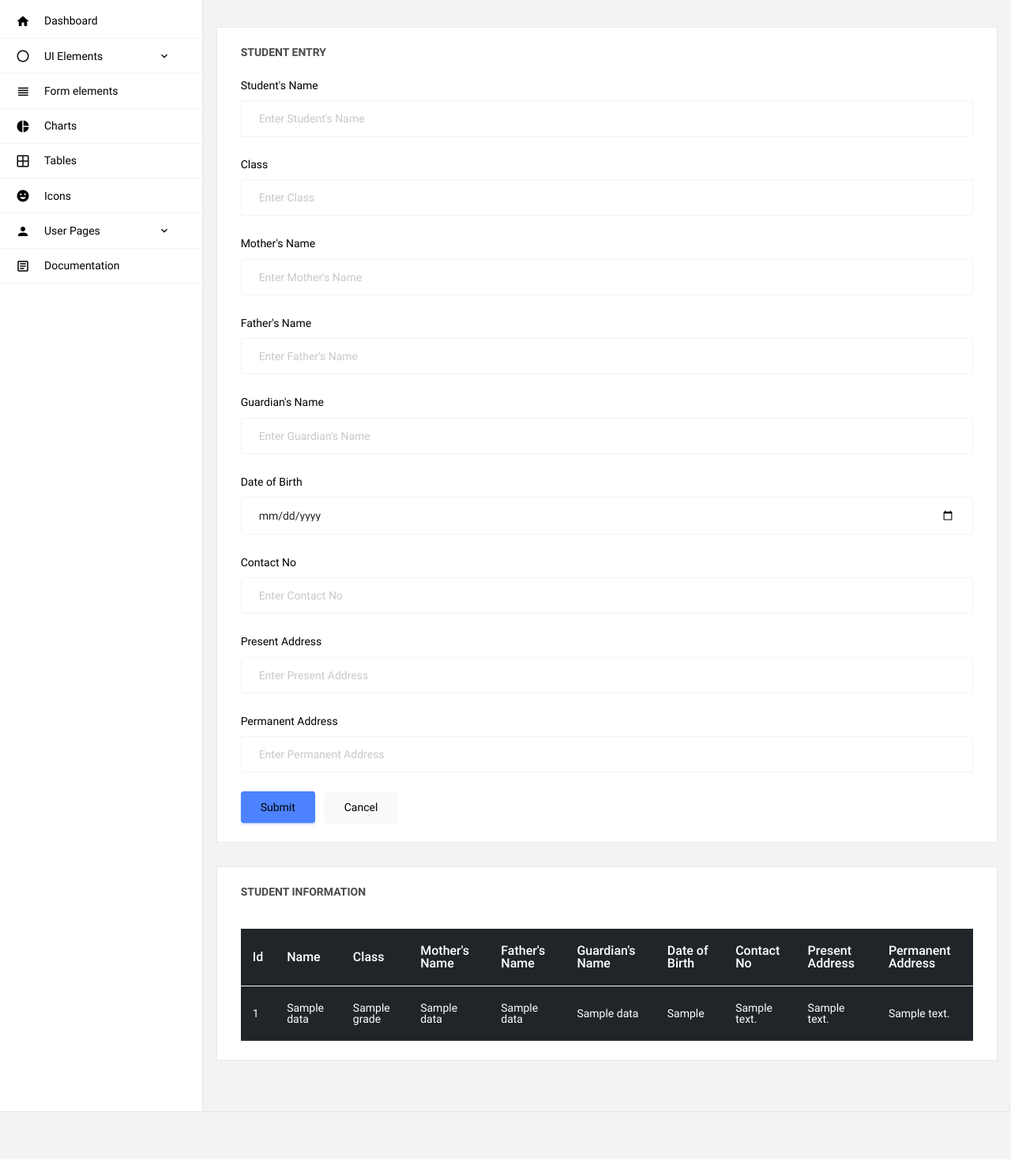
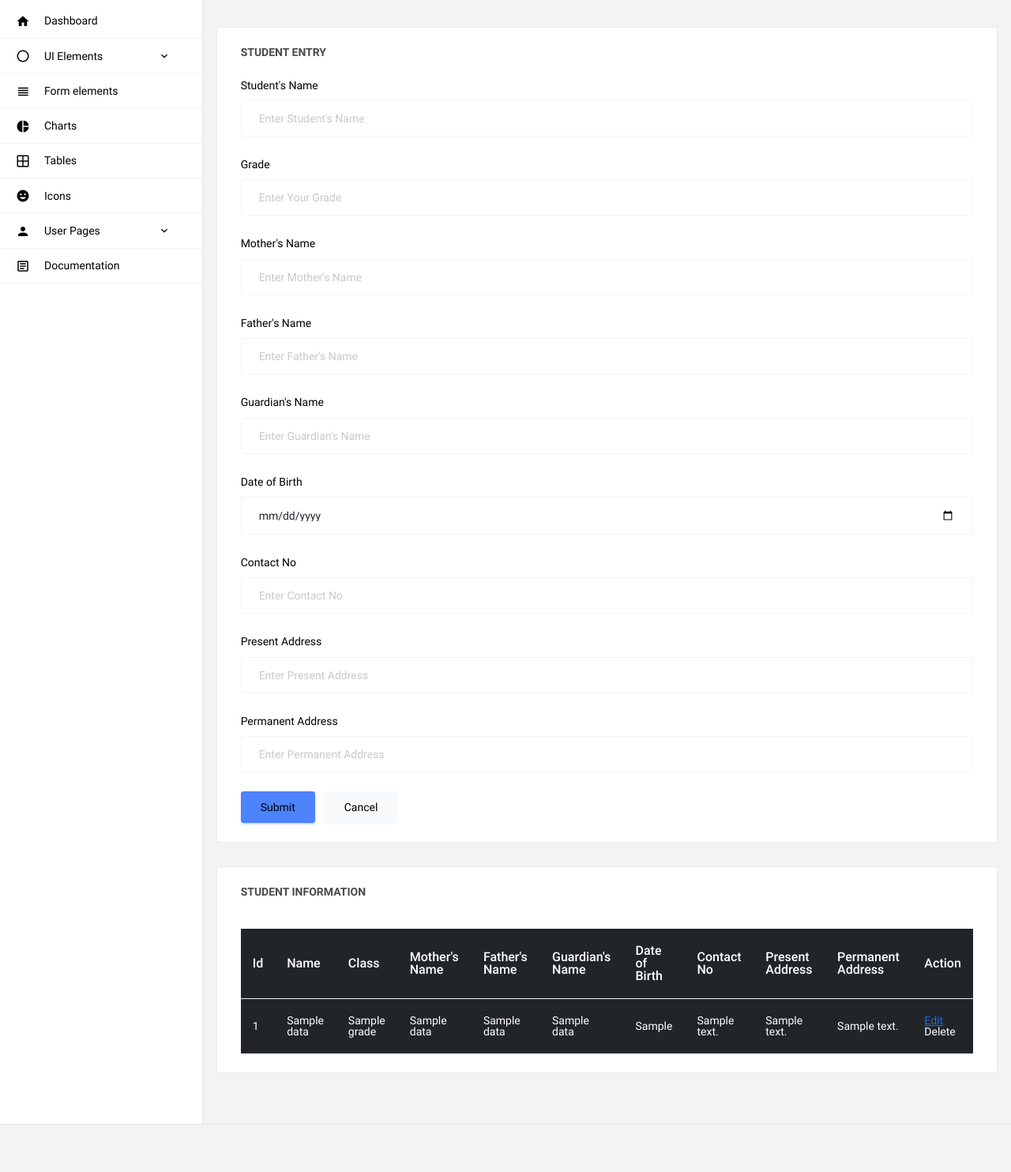
Before and after one commit to Sajjad106/test-project, a Django app: template my_test/templates/admin/student.html in a window 1280 px wide. Shown: the part 60-1544 px from the top of the page at 79% size. Before the commit the page ends 1468 px from the top, so only its background shows below. Run offline with Django 3.2, Linux system fonts and the light colour scheme; the template is opened without the code that fills it: most values are stand-ins (such as "Sample title", 1, 10 or a date in 2020); some libraries are stand-ins or nearby versions.

Commit message:
models.py updated and action coloum added with proper function

```diff
--- a/my_test/my_test/urls.py
+++ b/my_test/my_test/urls.py
@@ -22,5 +22,6 @@ from django.urls import path
 urlpatterns = [
     path('admin/', admin.site.urls),
     path('studentadmin/', v.student, name= 'studentadmin'),
-    path('insert/', v.insert, name='student_info_insert')
+    path('insert/', v.insert, name='student_info_insert'),
+    path('edit/<int:id>', v.edit_index, name='edit_index')
 ]
--- a/my_test/my_test/views.py
+++ b/my_test/my_test/views.py
@@ -31,6 +31,10 @@ def insert(request):
     st_obj.save()
     st = [student_name, st_obj, st_obj.mothers_name, st_obj.fathers_name, st_obj.guardians_name, st_obj.date_of_birth, st_obj.contact_no, st_obj.present_address, st_obj.permanent_address]
 
+
     messages.success(request, "Student Information Inserted Successfully")
 
     return redirect('studentadmin')
+
+def edit_index(request,id):
+    return HttpResponse (id)
--- a/my_test/templates/admin/student.html
+++ b/my_test/templates/admin/student.html
@@ -267,19 +267,22 @@
                       <label for="exampleInputName1">Student's Name</label>
                       <input type="text" class="form-control" id="exampleInputName1" placeholder="Enter Student's Name"
                         name='student_name'>
+                      </div>
+
+                      <div class="form-group">
+                        <label for="exampleInputGrade">Grade </label>
+                        <input type="number" class="form-control" id="exampleInputGrade" placeholder="Enter Your Grade"
+                          name="grade">
+
+                      </div>
 
 
-                    </div>
-                    <div class="form-group">
-                      <label for="exampleInputClass">Class</label>
-                      <input type="number" class="form-control" id="exampleInputClass" placeholder="Enter Class"
-                        name="grade">
-                    </div>
                     <div class="form-group">
                       <label for="exampleInputName2">Mother's Name</label>
                       <input type="text" class="form-control" id="exampleInputName2" placeholder="Enter Mother's Name"
                         name="mothers_name">
                     </div>
+
                     <div class="form-group">
                       <label for="exampleInputName3">Father's Name</label>
                       <input type="text" class="form-control" id="exampleInputName3" placeholder="Enter Father's Name"
@@ -304,18 +307,17 @@
                         name="contact_no">
 
                     </div>
+
                     <div class="form-group">
                       <label for="examplePresentAddress">Present Address</label>
                       <input class="form-control" id="examplePresentAddress" placeholder="Enter Present Address"
                         name="present_address">
-
                     </div>
 
                     <div class="form-group">
                       <label for="examplePermanentAddress">Permanent Address</label>
                       <input class="form-control" id="examplePresentAddress" placeholder="Enter Permanent Address"
                         name="permanent_address">
-
                     </div>
 
                     <button type="submit" class="btn btn-primary me-2">Submit</button>
@@ -362,6 +364,9 @@
                           <th>
                             Permanent Address
                           </th>
+                          <th>
+                            Action
+                          </th>
                         </tr>
                       </thead>
                       <tbody>
@@ -396,6 +401,9 @@
                           </td>
                           <td>
                             {{i.permanent_address}}
+                          </td>
+                          <td>
+                            <a href='{% url 'edit_index' i.id %}'>Edit </a><a>Delete</a>
                           </td>
                         </tr>
                         {% endfor %}
```
Also changed, not shown: my_test/my_test/models.py (+5 -4 lines), my_test/my_test/migrations/0008_alter_studententry_contact_no_and_more.py (added), my_test/my_test/migrations/0009_alter_studententry_grade.py (added), my_test/my_test/migrations/0010_alter_studententry_date_of_birth.py (added).
